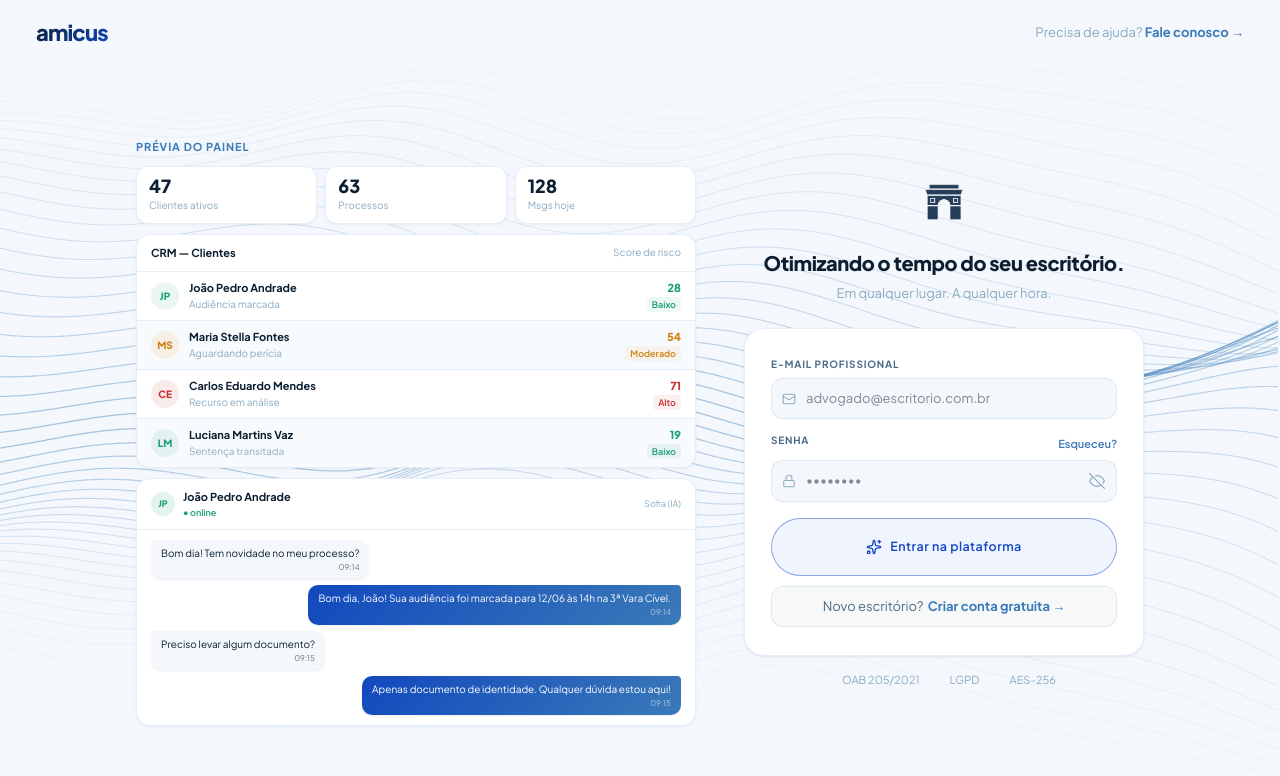
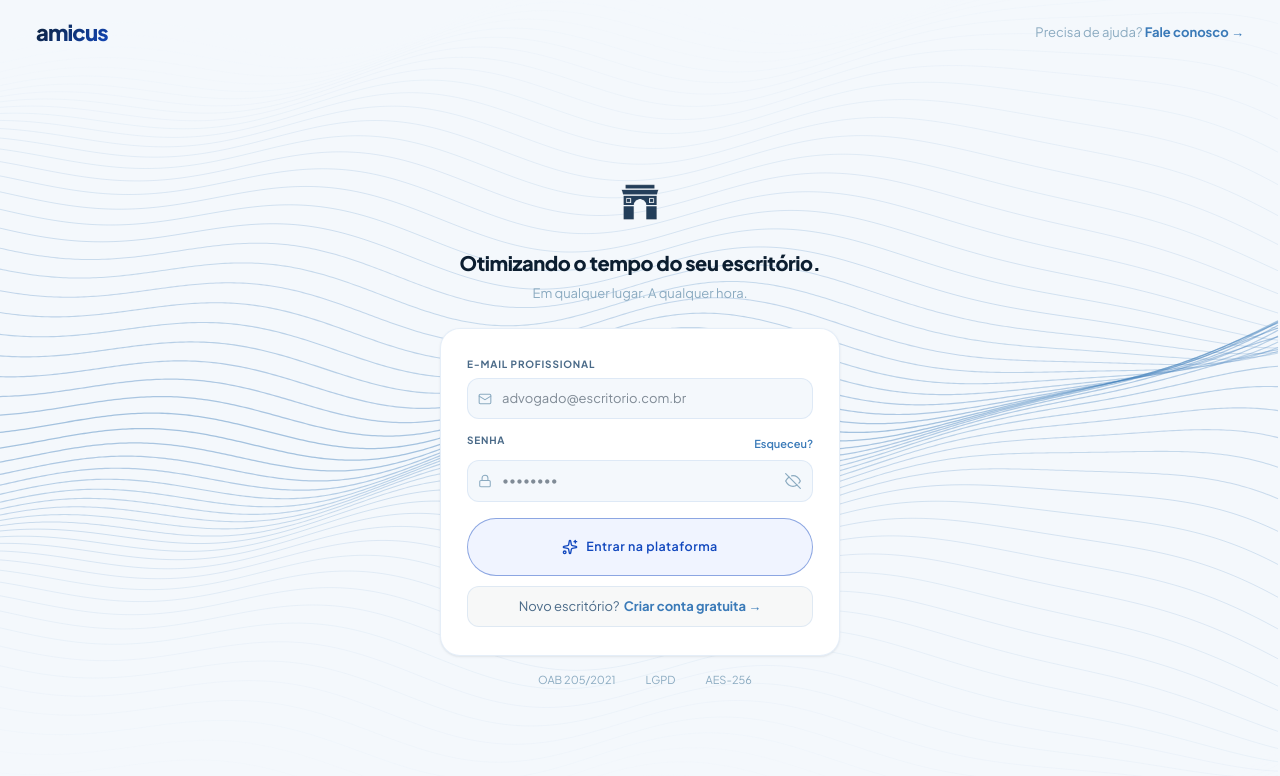
Before and after one commit to Projeto-IA-Juridica/PROJETO-IA-JURIDICA, a React (Vite) app in the folder frontend/hub-react/: page / in a window 1280 px wide. Both pictures are taken after a click on the button "Começar". Shown: the top 776 px of the page. Built offline with nearby package versions, Linux system fonts and the light colour scheme.

Commit message:
fix: removendo prévia no login

```diff
--- a/frontend/hub-react/src/pages/LoginPage.tsx
+++ b/frontend/hub-react/src/pages/LoginPage.tsx
@@ -58,9 +58,8 @@ export default function LoginPage({ onLogin, onRegister, onAjuda }: Props) {
       </nav>
 
       {/* Main */}
-      <main style={{ position: 'relative', zIndex: 10, flex: 1, display: 'flex', alignItems: 'center', justifyContent: 'center', padding: '0 24px', gap: 48 }}>
-        <AppPreview />
-        <div style={{ width: '100%', maxWidth: 400, flexShrink: 0 }}>
+      <main style={{ position: 'relative', zIndex: 10, flex: 1, display: 'flex', alignItems: 'center', justifyContent: 'center', padding: '0 24px' }}>
+        <div style={{ width: '100%', maxWidth: 400 }}>
 
           {/* Hero */}
           <div style={{ textAlign: 'center', marginBottom: 24 }}>
@@ -232,106 +231,6 @@ function EyeIcon({ visible }: { visible: boolean }) {
   )
 }
 
-/* ── App Preview (mock dashboard) ────────────────────────────────────────── */
-
-const MOCK_CLIENTES = [
-  { nome: 'João Pedro Andrade',   processo: '0011223-44.2023.8.26.0001', nivel: 'baixo',    score: 28, status: 'Audiência marcada' },
-  { nome: 'Maria Stella Fontes',  processo: '0022334-55.2022.5.02.0000', nivel: 'moderado', score: 54, status: 'Aguardando perícia' },
-  { nome: 'Carlos Eduardo Mendes',processo: '0033445-66.2021.8.26.0100', nivel: 'alto',     score: 71, status: 'Recurso em análise'  },
-  { nome: 'Luciana Martins Vaz',  processo: '0044556-77.2020.4.03.6100', nivel: 'baixo',    score: 19, status: 'Sentença transitada' },
-]
-
-const RISK_COLOR: Record<string, string> = {
-  baixo: '#1A9E78', moderado: '#D08010', alto: '#C83030',
-}
-const RISK_LABEL: Record<string, string> = {
-  baixo: 'Baixo', moderado: 'Moderado', alto: 'Alto',
-}
-
-const MOCK_MSGS = [
-  { dir: 'in',  text: 'Bom dia! Tem novidade no meu processo?', time: '09:14' },
-  { dir: 'out', text: 'Bom dia, João! Sua audiência foi marcada para 12/06 às 14h na 3ª Vara Cível.', time: '09:14' },
-  { dir: 'in',  text: 'Preciso levar algum documento?', time: '09:15' },
-  { dir: 'out', text: 'Apenas documento de identidade. Qualquer dúvida estou aqui!', time: '09:15' },
-]
-
-function AppPreview() {
-  return (
-    <div className="app-preview-panel" style={{ flex: '1 1 0', maxWidth: 560, minWidth: 0, pointerEvents: 'none', userSelect: 'none' }}>
-      <div style={{ fontSize: 11, fontWeight: 700, color: 'var(--color-am-blue)', textTransform: 'uppercase', letterSpacing: '0.08em', marginBottom: 10 }}>
-        Prévia do painel
-      </div>
-
-      {/* Métricas topo */}
-      <div style={{ display: 'grid', gridTemplateColumns: 'repeat(3,1fr)', gap: 8, marginBottom: 10 }}>
-        {[
-          { label: 'Clientes ativos', value: '47' },
-          { label: 'Processos',       value: '63' },
-          { label: 'Msgs hoje',       value: '128' },
-        ].map(m => (
-          <div key={m.label} style={{ background: '#fff', borderRadius: 12, padding: '10px 12px', border: '1px solid var(--color-am-border)', boxShadow: '0 1px 3px rgba(12,30,48,.05)' }}>
-            <div style={{ fontSize: 18, fontWeight: 800, color: 'var(--color-am-ink)', lineHeight: 1 }}>{m.value}</div>
-            <div style={{ fontSize: 10, color: 'var(--color-am-muted)', marginTop: 3 }}>{m.label}</div>
-          </div>
-        ))}
-      </div>
-
-      {/* Tabela clientes */}
-      <div style={{ background: '#fff', borderRadius: 14, border: '1px solid var(--color-am-border)', boxShadow: '0 1px 3px rgba(12,30,48,.05)', marginBottom: 10, overflow: 'hidden' }}>
-        <div style={{ padding: '10px 14px', borderBottom: '1px solid var(--color-am-border)', display: 'flex', justifyContent: 'space-between', alignItems: 'center' }}>
-          <span style={{ fontSize: 11, fontWeight: 700, color: 'var(--color-am-ink)' }}>CRM — Clientes</span>
-          <span style={{ fontSize: 10, color: 'var(--color-am-muted)' }}>Score de risco</span>
-        </div>
-        {MOCK_CLIENTES.map((c, i) => (
-          <div key={i} style={{ display: 'flex', alignItems: 'center', gap: 10, padding: '8px 14px', borderBottom: i < MOCK_CLIENTES.length - 1 ? '1px solid var(--color-am-border)' : 'none', background: i % 2 === 0 ? '#fff' : 'rgba(244,248,252,0.6)' }}>
-            <div style={{ width: 28, height: 28, borderRadius: '50%', background: `${RISK_COLOR[c.nivel]}18`, display: 'flex', alignItems: 'center', justifyContent: 'center', flexShrink: 0 }}>
-              <span style={{ fontSize: 10, fontWeight: 800, color: RISK_COLOR[c.nivel] }}>{c.nome.split(' ').map(w => w[0]).slice(0,2).join('')}</span>
-            </div>
-            <div style={{ flex: 1, minWidth: 0 }}>
-              <div style={{ fontSize: 11, fontWeight: 700, color: 'var(--color-am-ink)', whiteSpace: 'nowrap', overflow: 'hidden', textOverflow: 'ellipsis' }}>{c.nome}</div>
-              <div style={{ fontSize: 10, color: 'var(--color-am-muted)', whiteSpace: 'nowrap', overflow: 'hidden', textOverflow: 'ellipsis' }}>{c.status}</div>
-            </div>
-            <div style={{ textAlign: 'right', flexShrink: 0 }}>
-              <div style={{ fontSize: 11, fontWeight: 800, color: RISK_COLOR[c.nivel] }}>{c.score}</div>
-              <div style={{ fontSize: 9, fontWeight: 600, color: RISK_COLOR[c.nivel], background: `${RISK_COLOR[c.nivel]}12`, borderRadius: 4, padding: '1px 5px' }}>{RISK_LABEL[c.nivel]}</div>
-            </div>
-          </div>
-        ))}
-      </div>
-
-      {/* Chat preview */}
-      <div style={{ background: '#fff', borderRadius: 14, border: '1px solid var(--color-am-border)', boxShadow: '0 1px 3px rgba(12,30,48,.05)', overflow: 'hidden' }}>
-        <div style={{ padding: '10px 14px', borderBottom: '1px solid var(--color-am-border)', display: 'flex', alignItems: 'center', gap: 8 }}>
-          <div style={{ width: 24, height: 24, borderRadius: '50%', background: 'rgba(26,158,120,0.12)', display: 'flex', alignItems: 'center', justifyContent: 'center' }}>
-            <span style={{ fontSize: 9, fontWeight: 800, color: '#1A9E78' }}>JP</span>
-          </div>
-          <div>
-            <div style={{ fontSize: 11, fontWeight: 700, color: 'var(--color-am-ink)' }}>João Pedro Andrade</div>
-            <div style={{ fontSize: 9, color: '#1A9E78', fontWeight: 600 }}>● online</div>
-          </div>
-          <div style={{ marginLeft: 'auto', fontSize: 9, color: 'var(--color-am-muted)' }}>Sofia (IA)</div>
-        </div>
-        <div style={{ padding: '10px 14px', display: 'flex', flexDirection: 'column', gap: 6 }}>
-          {MOCK_MSGS.map((m, i) => (
-            <div key={i} style={{ display: 'flex', justifyContent: m.dir === 'in' ? 'flex-start' : 'flex-end' }}>
-              <div style={{
-                maxWidth: '78%', padding: '6px 10px', borderRadius: m.dir === 'in' ? '4px 10px 10px 10px' : '10px 4px 10px 10px',
-                background: m.dir === 'in' ? 'var(--color-am-bg)' : 'linear-gradient(135deg,#1248BE,#3A7AB8)',
-                color: m.dir === 'in' ? 'var(--color-am-ink)' : '#fff',
-                fontSize: 10, lineHeight: 1.4,
-                boxShadow: '0 1px 2px rgba(12,30,48,.08)',
-              }}>
-                {m.text}
-                <div style={{ fontSize: 8, opacity: 0.6, textAlign: 'right', marginTop: 2 }}>{m.time}</div>
-              </div>
-            </div>
-          ))}
-        </div>
-      </div>
-    </div>
-  )
-}
-
 /* ── Styles ───────────────────────────────────────────────────────────────── */
 
 const labelSt: CSSProperties = {
```
